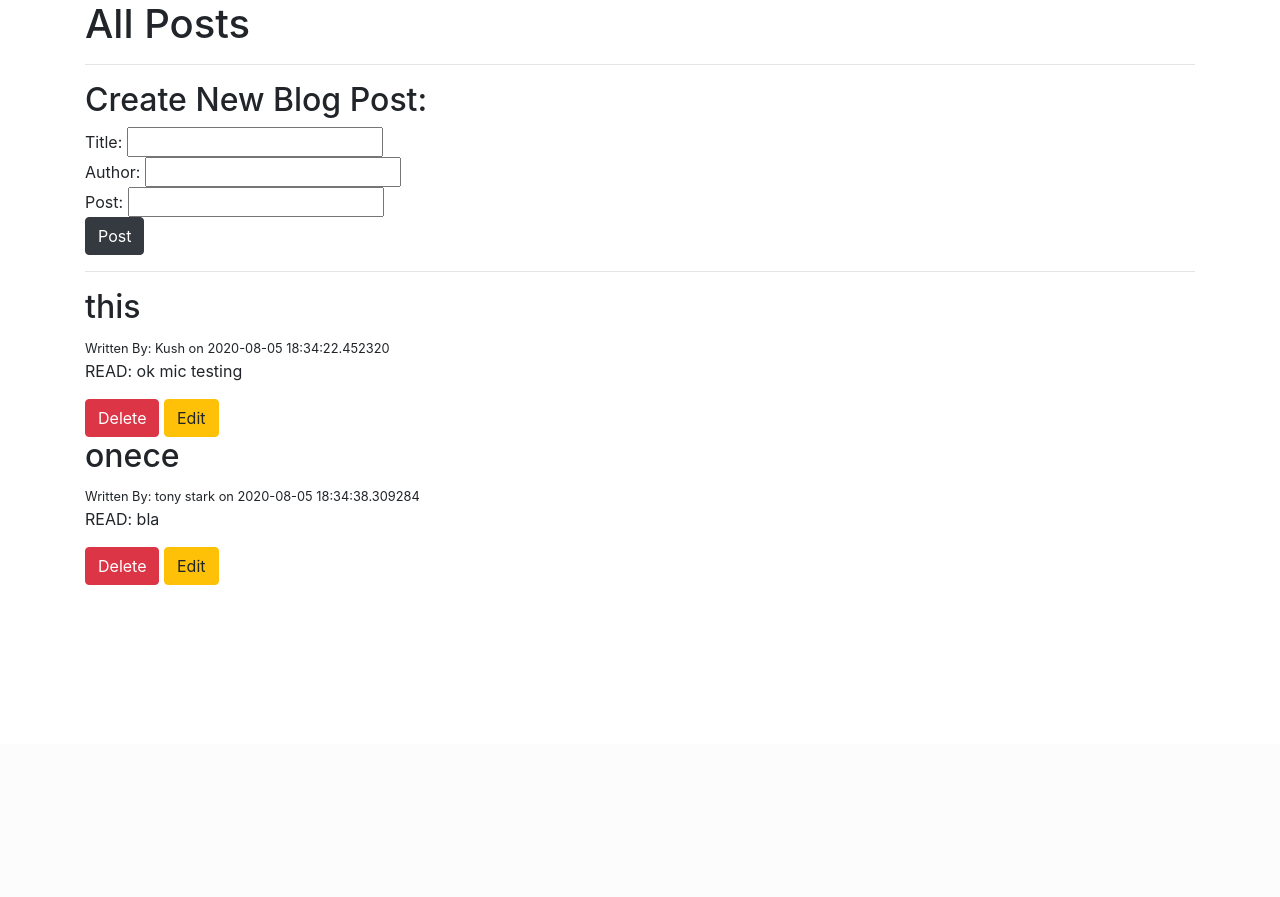
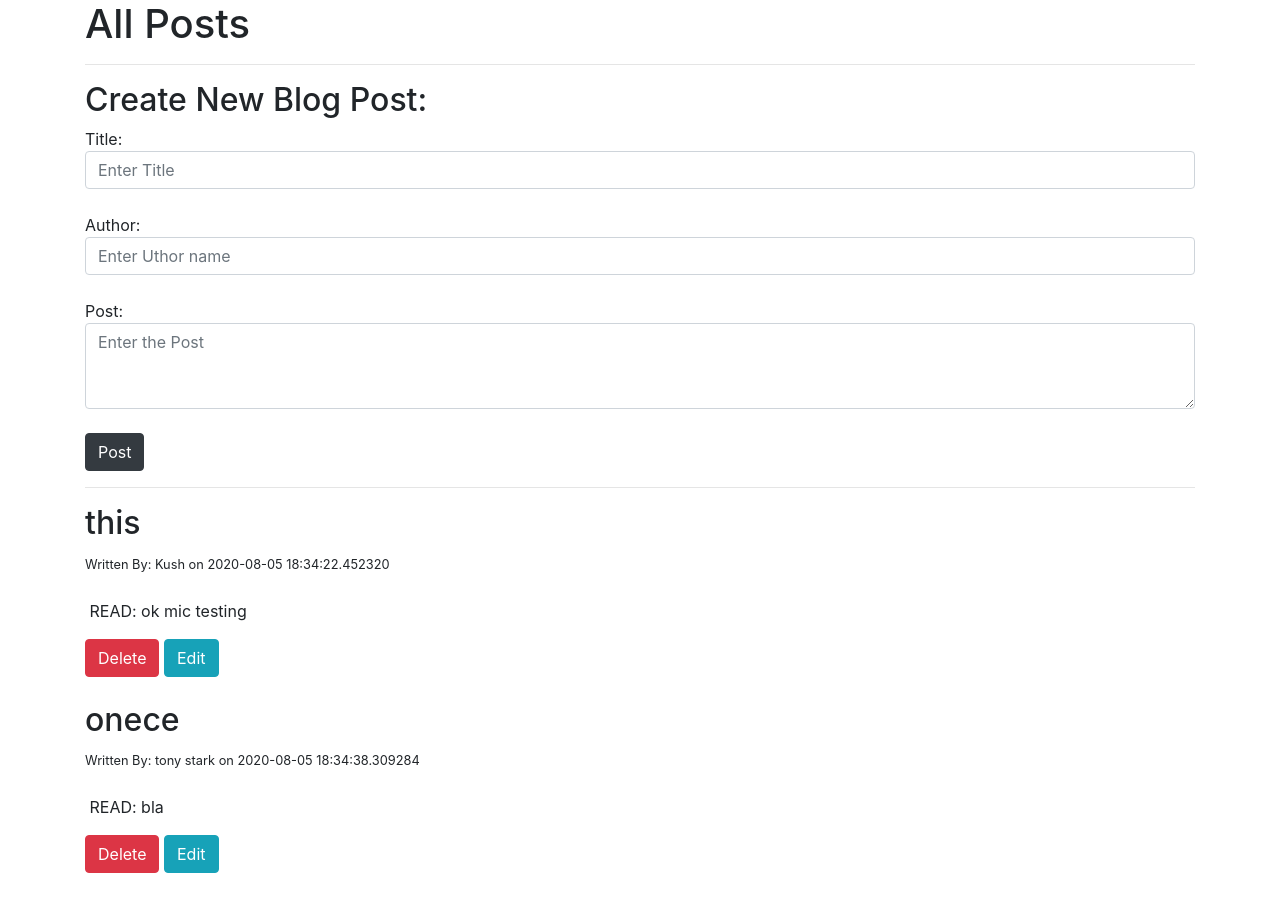
Before and after one commit to Rajatkhatri7/FlaskApp, a Flask app: page /posts in a window 1280 px wide. Shown: the part 56-953 px from the top of the page. Before the commit the page ends 641 px from the top, so only its background shows below. Run offline with Flask 2, Linux system fonts and the light colour scheme; data comes from the database, SQL or seed files in the repository; both versions use the stored data as it was after the commit; some libraries are stand-ins or nearby versions.

Commit message:
better input fields

```diff
--- a/templates/post.html
+++ b/templates/post.html
@@ -17,12 +17,23 @@
     <hr>
     <h2>Create New Blog Post:</h2>
     <form action='/posts' method='POST'>
-        Title: <input type='text' name='title' id='title'>
+        Title:
+
+        <input type='text' name='title' id='title' class = "form-control" aria-label="Enter Title" placeholder="Enter Title">
         <br>
-        Author: <input type='text' name='author' id='author'>
+
+        Author:
+
+        <input type='text' name='author' id='author' class="form-control" aria-label="Enter Author Name" placeholder="Enter Uthor name" >
         <br>
-        Post: <input type='text' name='content' id='content'>
+
+        Post:
+        <textarea placeholder="Enter the Post" name="content" class="form-control" id="content" rows="3"></textarea>
+
+
         <br>
+
+
         <input class="btn btn-dark" type='submit' value='Post'>
     </form>
     <hr>
@@ -39,11 +50,13 @@
         {% else %}
             <small>Written By: Unknown</small>
         {% endif %}
+        <br>
 
-        <p> READ: {{post.content}}</p>
+        <p style="white-space: pre-wrap;"> READ: {{post.content}}</p>
         <a class= "btn btn-danger" href="/posts/delete/{{post.id}}">Delete</a>
-        <a class= "btn btn-warning" href="/posts/edit/{{post.id}}">Edit</a>
+        <a class= "btn btn-info" href="/posts/edit/{{post.id}}">Edit</a>
 
+        <br>
         <br>
     {% endfor%}
 
```
Also changed, not shown: templates/edit.html (+19 -3 lines), posts.db.
